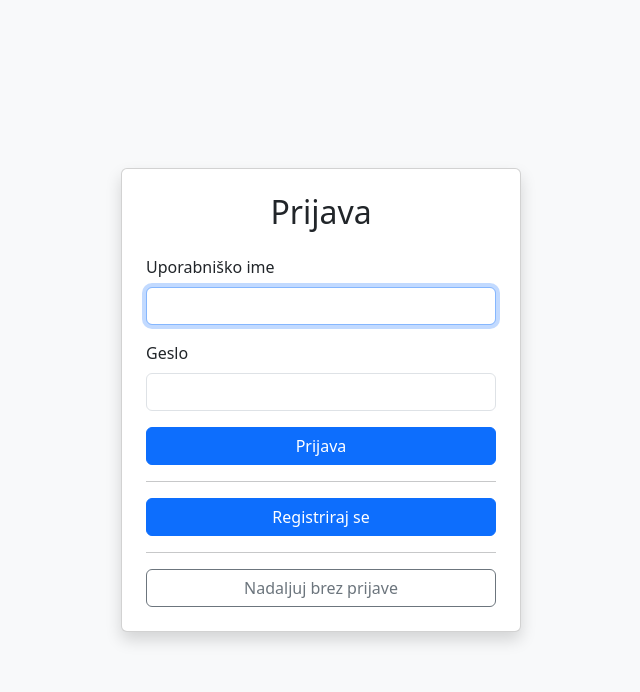
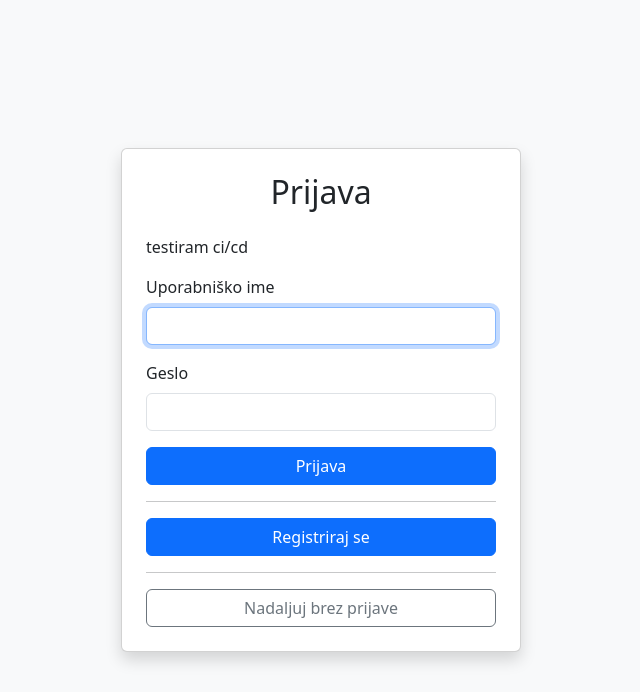
Before and after one commit to andraz87/DEVOPS, a PHP site: page /index.php/login in a window 1280 px wide. Shown: the top 692 px of the page, without its empty margins (319-959 px from the left). Run offline with PHP 8.4, Linux system fonts and the light colour scheme.

Commit message:
test ci/cd

```diff
--- a/app/view/login-form.php
+++ b/app/view/login-form.php
@@ -12,6 +12,7 @@
 <div class="container d-flex justify-content-center align-items-center min-vh-100">
     <div class="card p-4 shadow" style="max-width: 400px; width: 100%;">
         <h2 class="mb-4 text-center">Prijava</h2>
+         <p>testiram ci/cd</p>
 
         <form action="<?= BASE_URL . "login" ?>" method="post">
             <div class="mb-3">
```
Also changed, not shown: 1 other file.
